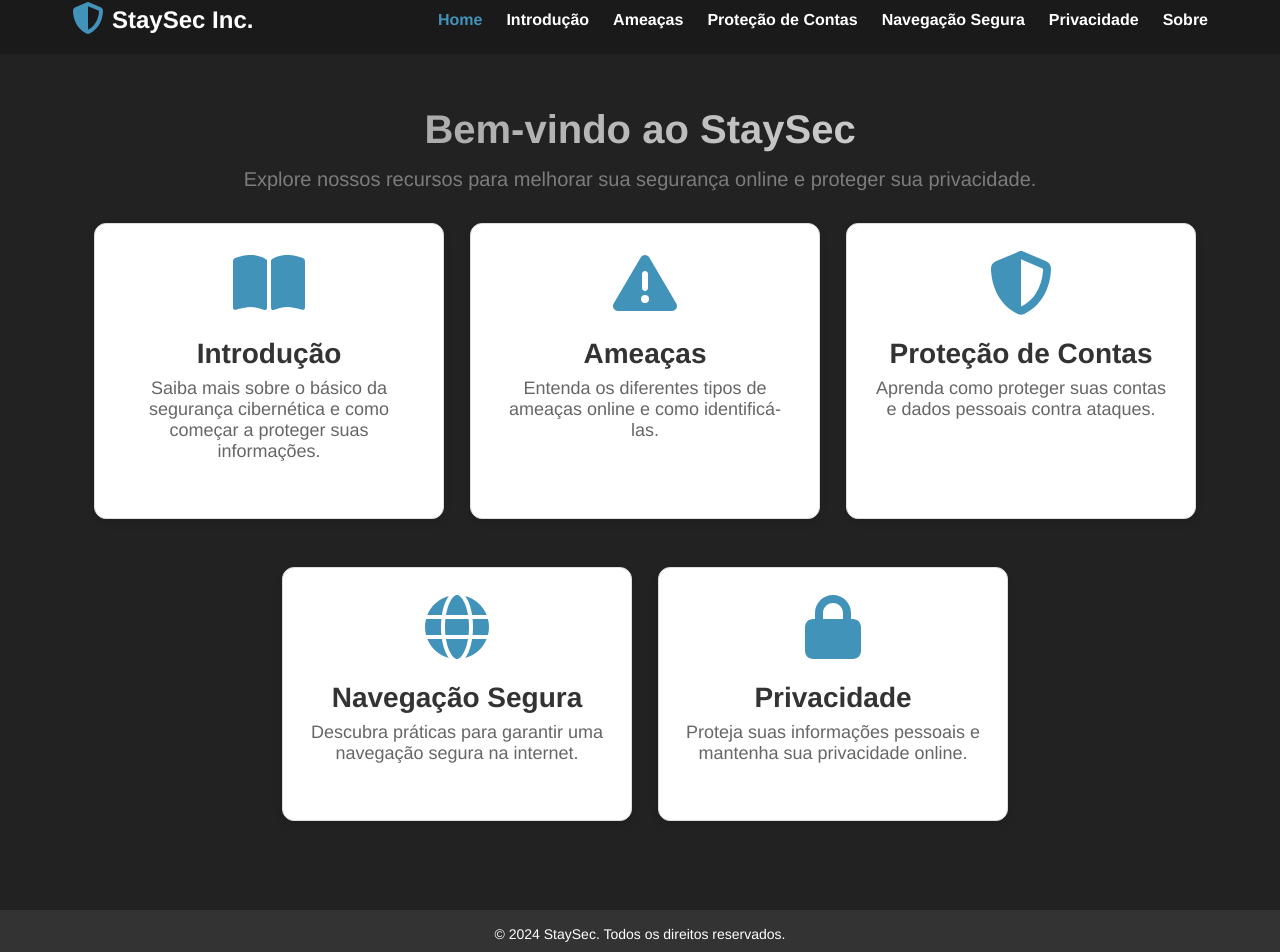
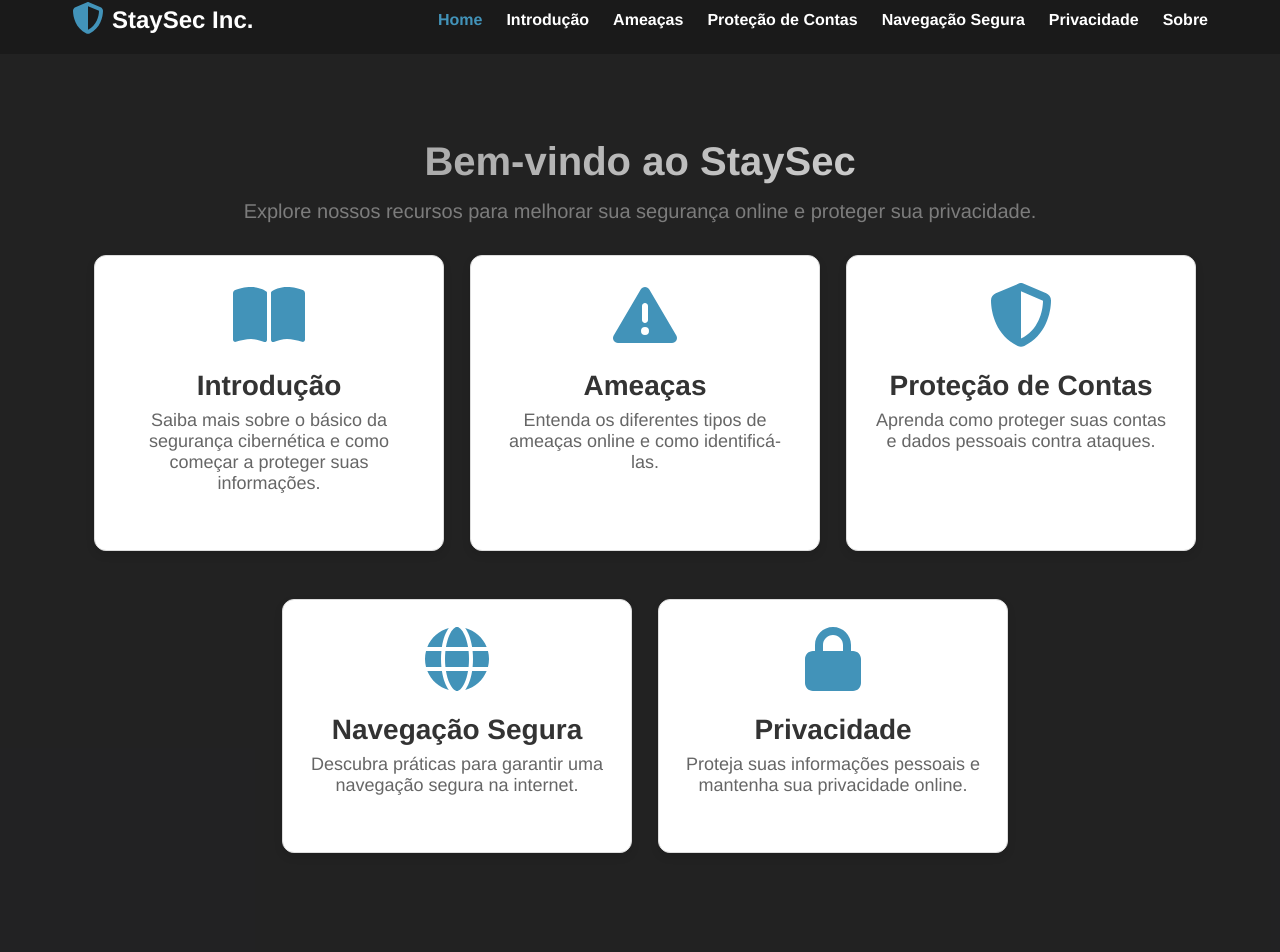
Before and after one commit to NaykyrOliveira/staysec, a Vue app: page / in a window 1280 px wide. Shown: the part 15-967 px from the top of the page. Built offline with nearby package versions, Linux system fonts and the light colour scheme.

Commit message:
Ajustes nos espaçamentos da view home e components footer

```diff
--- a/src/components/Footer.vue
+++ b/src/components/Footer.vue
@@ -28,6 +28,7 @@
     color: #fff;
     padding: 1rem 2rem;
     text-align: center;
+    margin-top: 6rem;
   }
 
   .footer-content {
--- a/src/views/HomeView.vue
+++ b/src/views/HomeView.vue
@@ -92,7 +92,7 @@ h1 {
   -webkit-background-clip: text;
   -webkit-text-fill-color: transparent;
   background-clip: text;
-  margin-top: 4rem;
+  margin-top: 6rem;
 }
 
 
```
